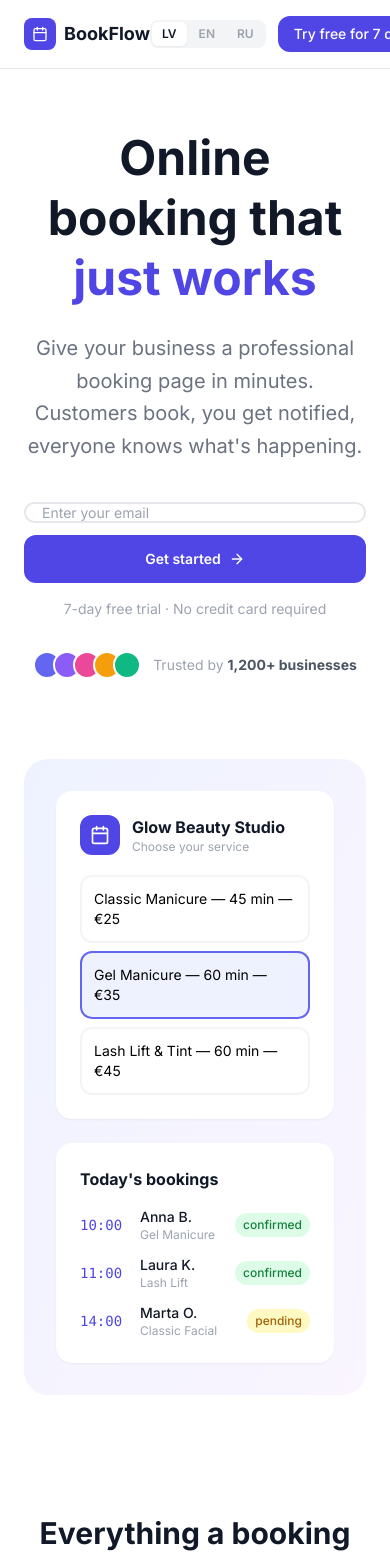
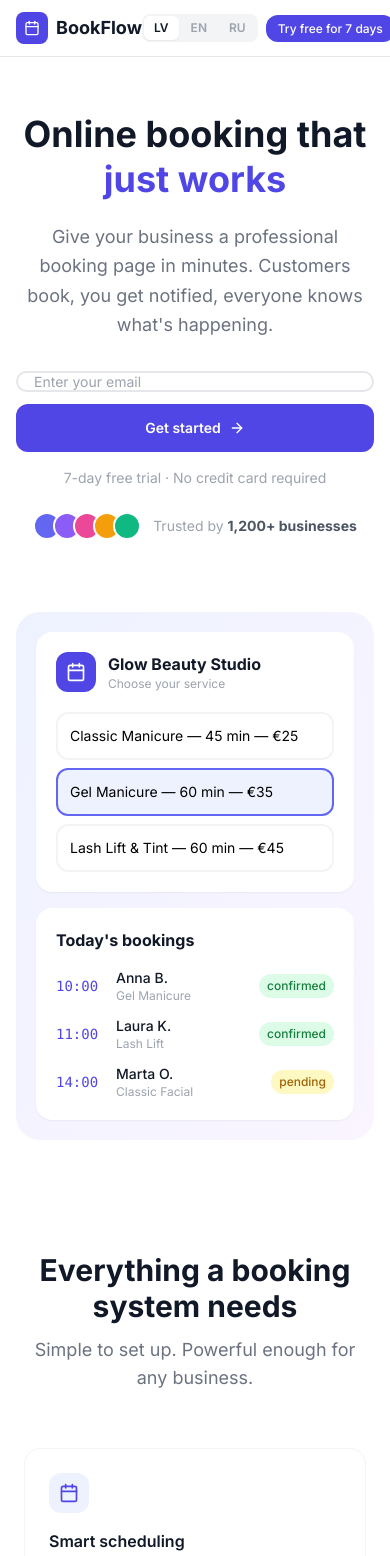
Before and after one commit to ojayWillow/bookflow, a Next.js app: page / in a window 390 px wide. Shown: the top 1556 px of the page. Built offline with nearby package versions, Linux system fonts and the light colour scheme.

Commit message:
fix: mobile landing page — nav CTA wrapping, hero font scaling, pricing scale-105 overflow, form full-width on mobile

```diff
--- a/src/app/_components/landing/HeroSignupForm.tsx
+++ b/src/app/_components/landing/HeroSignupForm.tsx
@@ -26,11 +26,11 @@ export default function HeroSignupForm({ locale, emailPlaceholder, cta }: Props)
         onChange={e => setEmail(e.target.value)}
         required
         placeholder={emailPlaceholder}
-        className="flex-1 h-12 border-2 border-gray-200 rounded-xl px-4 text-sm focus:outline-none focus:border-indigo-400 transition-colors bg-white"
+        className="flex-1 h-12 border-2 border-gray-200 rounded-xl px-4 text-sm focus:outline-none focus:border-indigo-400 transition-colors bg-white w-full"
       />
       <button
         type="submit"
-        className="h-12 bg-indigo-600 text-white px-6 rounded-xl font-semibold text-sm hover:bg-indigo-700 transition-colors flex items-center justify-center gap-2 whitespace-nowrap"
+        className="h-12 bg-indigo-600 text-white px-6 rounded-xl font-semibold text-sm hover:bg-indigo-700 transition-colors flex items-center justify-center gap-2 whitespace-nowrap w-full sm:w-auto"
       >
         {cta} <ArrowRight className="w-4 h-4" />
       </button>
--- a/src/app/_components/landing/PricingSection.tsx
+++ b/src/app/_components/landing/PricingSection.tsx
@@ -11,19 +11,25 @@ interface Props {
 
 export default function PricingSection({ dict, locale }: Props) {
   return (
-    <section id="pricing" className="py-20 px-6">
+    <section id="pricing" className="py-16 sm:py-20 px-4 sm:px-6">
       <div className="max-w-5xl mx-auto">
-        <div className="text-center mb-14">
-          <h2 className="text-3xl font-bold text-gray-900 mb-3">{dict.sectionTitle}</h2>
-          <p className="text-gray-500 text-lg">{dict.sectionSub}</p>
+        <div className="text-center mb-10 sm:mb-14">
+          <h2 className="text-2xl sm:text-3xl font-bold text-gray-900 mb-3">{dict.sectionTitle}</h2>
+          <p className="text-gray-500 text-base sm:text-lg">{dict.sectionSub}</p>
         </div>
-        <div className="grid md:grid-cols-3 gap-6">
+        {/* overflow-visible so the Pro card shadow is never clipped on mobile */}
+        <div className="grid md:grid-cols-3 gap-4 sm:gap-6 md:gap-8">
           {dict.plans.map((plan, i) => {
             const highlight = i === 1
             return (
-              <div key={plan.name} className={`rounded-2xl p-8 ${
-                highlight ? 'bg-indigo-600 text-white shadow-xl scale-105' : 'bg-white border-2 border-gray-100'
-              }`}>
+              <div
+                key={plan.name}
+                className={`rounded-2xl p-6 sm:p-8 transition-shadow ${
+                  highlight
+                    ? 'bg-indigo-600 text-white shadow-xl md:scale-105'
+                    : 'bg-white border-2 border-gray-100'
+                }`}
+              >
                 {highlight && (
                   <span className="inline-block bg-white/20 text-white text-xs font-semibold px-3 py-1 rounded-full mb-4">
                     {dict.mostPopular}
@@ -42,11 +48,14 @@ export default function PricingSection({ dict, locale }: Props) {
                     </li>
                   ))}
                 </ul>
-                <Link href={`/${locale}/signup`} className={`block text-center py-3 rounded-xl font-semibold text-sm transition-colors ${
-                  highlight
-                    ? 'bg-white text-indigo-600 hover:bg-indigo-50'
-                    : 'bg-indigo-600 text-white hover:bg-indigo-700'
-                }`}>
+                <Link
+                  href={`/${locale}/signup`}
+                  className={`block text-center py-3 rounded-xl font-semibold text-sm transition-colors ${
+                    highlight
+                      ? 'bg-white text-indigo-600 hover:bg-indigo-50'
+                      : 'bg-indigo-600 text-white hover:bg-indigo-700'
+                  }`}
+                >
                   {dict.cta}
                 </Link>
               </div>
--- a/src/app/page.tsx
+++ b/src/app/page.tsx
@@ -13,9 +13,9 @@ export default function LandingPage() {
 
       {/* Nav */}
       <nav className="fixed top-0 left-0 right-0 z-50 bg-white/80 backdrop-blur border-b border-gray-200">
-        <div className="max-w-6xl mx-auto px-6 py-4 flex items-center justify-between">
+        <div className="max-w-6xl mx-auto px-4 sm:px-6 py-3 sm:py-4 flex items-center justify-between">
           <div className="flex items-center gap-2">
-            <div className="w-8 h-8 bg-indigo-600 rounded-lg flex items-center justify-center">
+            <div className="w-8 h-8 bg-indigo-600 rounded-lg flex items-center justify-center flex-shrink-0">
               <Calendar className="w-4 h-4 text-white" />
             </div>
             <span className="text-lg font-bold text-gray-900">BookFlow</span>
@@ -24,12 +24,12 @@ export default function LandingPage() {
             <a href="#features" className="hover:text-gray-900 transition-colors">Features</a>
             <a href="#pricing"  className="hover:text-gray-900 transition-colors">Pricing</a>
           </div>
-          <div className="flex items-center gap-3">
+          <div className="flex items-center gap-2 sm:gap-3">
             <LanguageSwitcher />
             <Link href="/admin/login" className="text-sm text-gray-600 hover:text-gray-900 transition-colors hidden sm:block">Sign in</Link>
             <Link
               href="/signup"
-              className="bg-indigo-600 text-white text-sm px-4 py-2 rounded-xl hover:bg-indigo-700 transition-colors font-medium whitespace-nowrap"
+              className="bg-indigo-600 text-white font-medium whitespace-nowrap rounded-xl hover:bg-indigo-700 transition-colors px-3 py-1.5 text-xs sm:px-4 sm:py-2 sm:text-sm leading-tight"
             >
               Try free for 7 days
             </Link>
@@ -38,16 +38,16 @@ export default function LandingPage() {
       </nav>
 
       {/* Hero */}
-      <section className="pt-32 pb-10 px-6">
+      <section className="pt-28 sm:pt-32 pb-10 px-4 sm:px-6">
         <div className="max-w-3xl mx-auto text-center">
-          <h1 className="text-5xl md:text-6xl font-bold text-gray-900 leading-tight mb-6">
+          <h1 className="text-4xl sm:text-5xl md:text-6xl font-bold text-gray-900 leading-tight mb-5 sm:mb-6">
             Online booking that<br />
             <span className="text-indigo-600">just works</span>
           </h1>
-          <p className="text-xl text-gray-500 leading-relaxed mb-10 max-w-lg mx-auto">
+          <p className="text-lg sm:text-xl text-gray-500 leading-relaxed mb-8 sm:mb-10 max-w-lg mx-auto">
             Give your business a professional booking page in minutes. Customers book, you get notified, everyone knows what&apos;s happening.
           </p>
-          <div className="flex justify-center">
+          <div className="flex justify-center px-0 sm:px-4">
             <HeroSignupForm
               locale={en.booking.locale}
               emailPlaceholder={en.hero.emailPlaceholder}
@@ -57,7 +57,7 @@ export default function LandingPage() {
           <p className="text-sm text-gray-400 mt-4">7-day free trial &middot; No credit card required</p>
 
           {/* Trust row */}
-          <div className="mt-8 flex items-center justify-center gap-3 text-sm text-gray-400">
+          <div className="mt-6 sm:mt-8 flex items-center justify-center gap-3 text-sm text-gray-400">
             <div className="flex -space-x-2">
               {['#6366f1','#8b5cf6','#ec4899','#f59e0b','#10b981'].map((color, i) => (
                 <div
@@ -73,13 +73,13 @@ export default function LandingPage() {
       </section>
 
       {/* Mock UI Preview */}
-      <section className="py-10 px-6">
+      <section className="py-8 sm:py-10 px-4 sm:px-6">
         <div className="max-w-5xl mx-auto">
-          <div className="bg-gradient-to-br from-indigo-50 to-purple-50 rounded-3xl p-8 md:p-12">
-            <div className="grid md:grid-cols-2 gap-6">
-              <div className="bg-white rounded-2xl shadow-sm p-6">
+          <div className="bg-gradient-to-br from-indigo-50 to-purple-50 rounded-3xl p-5 sm:p-8 md:p-12">
+            <div className="grid md:grid-cols-2 gap-4 sm:gap-6">
+              <div className="bg-white rounded-2xl shadow-sm p-5 sm:p-6">
                 <div className="flex items-center gap-3 mb-5">
-                  <div className="w-10 h-10 bg-indigo-600 rounded-xl flex items-center justify-center">
+                  <div className="w-10 h-10 bg-indigo-600 rounded-xl flex items-center justify-center flex-shrink-0">
                     <Calendar className="w-5 h-5 text-white" />
                   </div>
                   <div>
@@ -95,7 +95,7 @@ export default function LandingPage() {
                   ))}
                 </div>
               </div>
-              <div className="bg-white rounded-2xl shadow-sm p-6">
+              <div className="bg-white rounded-2xl shadow-sm p-5 sm:p-6">
                 <p className="font-bold text-gray-900 mb-4">Today&apos;s bookings</p>
                 <div className="space-y-3">
                   {[
@@ -128,19 +128,19 @@ export default function LandingPage() {
       <TestimonialsSection dict={en.testimonials} />
 
       {/* Final CTA */}
-      <section className="py-20 px-6 bg-indigo-600">
+      <section className="py-16 sm:py-20 px-4 sm:px-6 bg-indigo-600">
         <div className="max-w-2xl mx-auto text-center">
-          <h2 className="text-3xl font-bold text-white mb-4">Ready to take bookings online?</h2>
-          <p className="text-indigo-200 text-lg mb-8">Try BookFlow free for 7 days. No credit card, no contracts.</p>
+          <h2 className="text-2xl sm:text-3xl font-bold text-white mb-4">Ready to take bookings online?</h2>
+          <p className="text-indigo-200 text-base sm:text-lg mb-8">Try BookFlow free for 7 days. No credit card, no contracts.</p>
           <Link href="/signup"
-            className="inline-block bg-white text-indigo-600 px-8 py-4 rounded-xl text-lg font-semibold hover:bg-indigo-50 transition-colors">
+            className="inline-block bg-white text-indigo-600 px-6 sm:px-8 py-3 sm:py-4 rounded-xl text-base sm:text-lg font-semibold hover:bg-indigo-50 transition-colors">
             Start your free trial →
           </Link>
         </div>
       </section>
 
       {/* Footer */}
-      <footer className="border-t border-gray-200 py-10 px-6">
+      <footer className="border-t border-gray-200 py-8 sm:py-10 px-4 sm:px-6">
         <div className="max-w-5xl mx-auto flex flex-col md:flex-row items-center justify-between gap-4">
           <div className="flex items-center gap-2">
             <div className="w-7 h-7 bg-indigo-600 rounded-lg flex items-center justify-center">
@@ -148,8 +148,8 @@ export default function LandingPage() {
             </div>
             <span className="font-bold text-gray-900">BookFlow</span>
           </div>
-          <p className="text-sm text-gray-400">© 2026 BookFlow. Built for businesses that take appointments.</p>
-          <div className="flex gap-6 text-sm text-gray-400">
+          <p className="text-sm text-gray-400 text-center">© 2026 BookFlow. Built for businesses that take appointments.</p>
+          <div className="flex flex-wrap justify-center gap-4 sm:gap-6 text-sm text-gray-400">
             <Link href="/admin/login" className="hover:text-gray-700">Sign in</Link>
             <Link href="/signup"      className="hover:text-gray-700">Get started</Link>
             <Link href="/privacy"     className="hover:text-gray-700">Privacy</Link>
```
